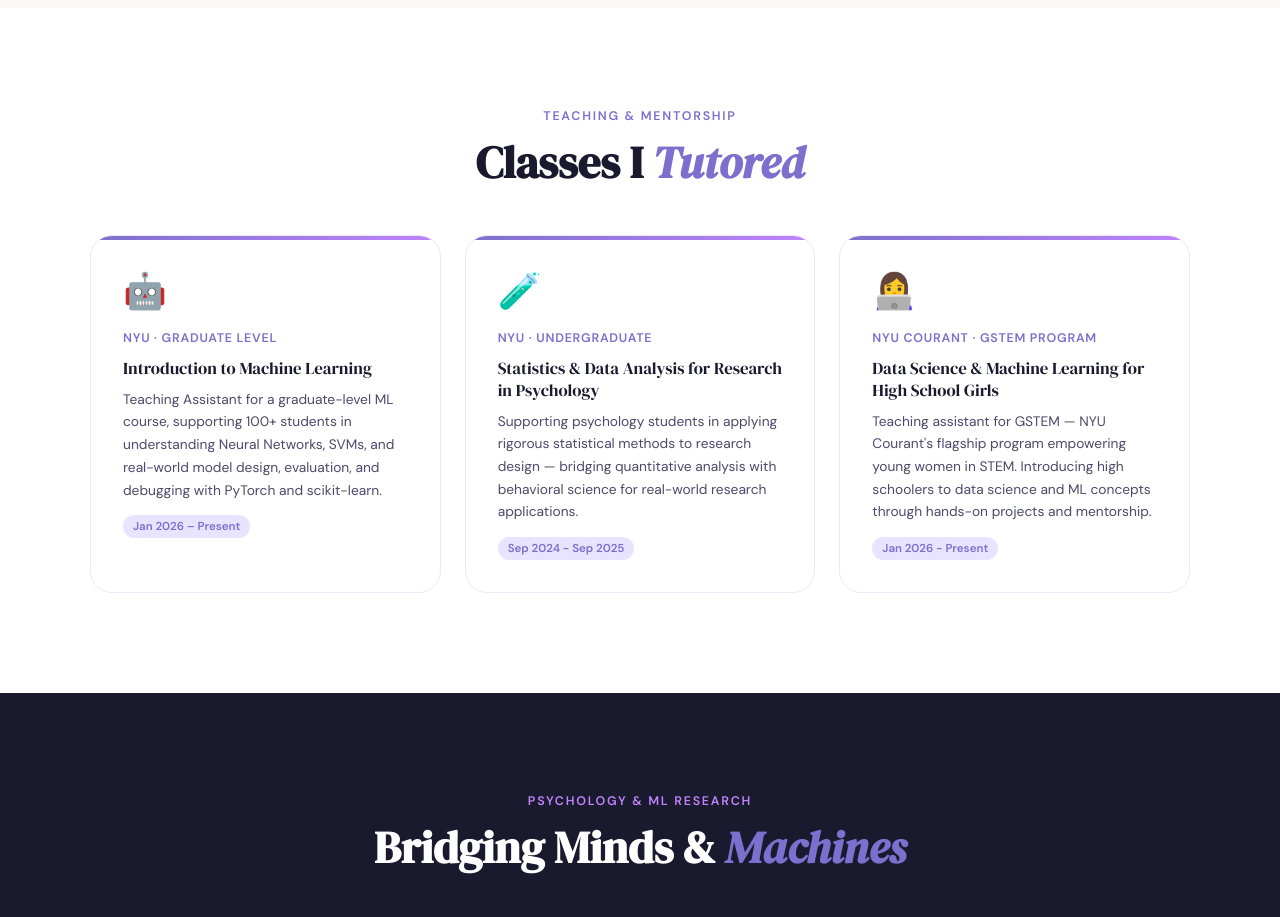
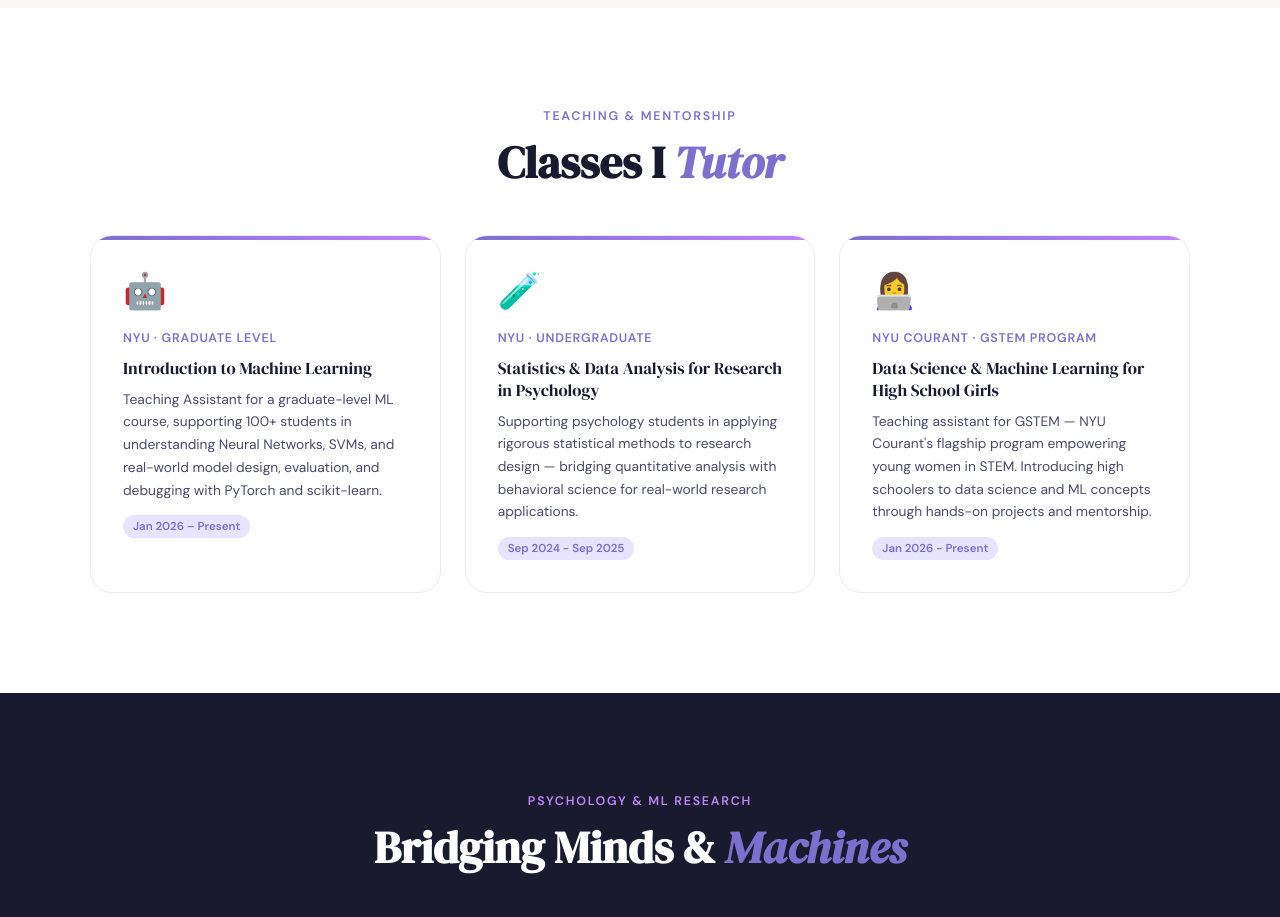
Before and after one commit to carinasun930/carina_portfolio, a plain HTML site: page index.html in a window 1280 px wide. Shown: the part 3220-4137 px from the top of the page. Drawn offline with Linux system fonts and the light colour scheme.

Commit message:
Update tutoring section title from 'Tutored' to 'Tutor'

```diff
--- a/index.html
+++ b/index.html
@@ -347,7 +347,7 @@
 <section class="tutoring" id="tutoring">
   <div class="section-center">
     <div class="section-label">Teaching & Mentorship</div>
-    <h2 class="section-title">Classes I <em>Tutored</em></h2>
+    <h2 class="section-title">Classes I <em>Tutor</em></h2>
   </div>
   <div class="tutor-grid">
     <div class="tutor-card">
```
